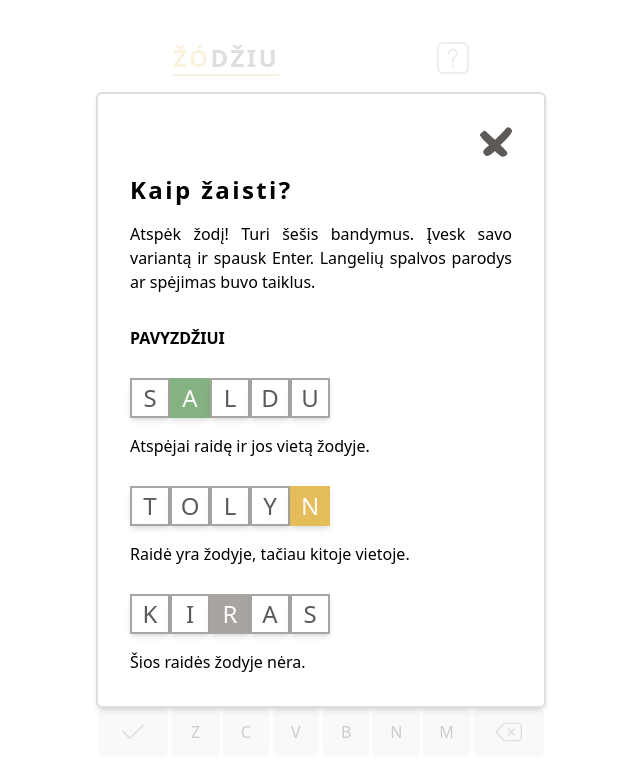
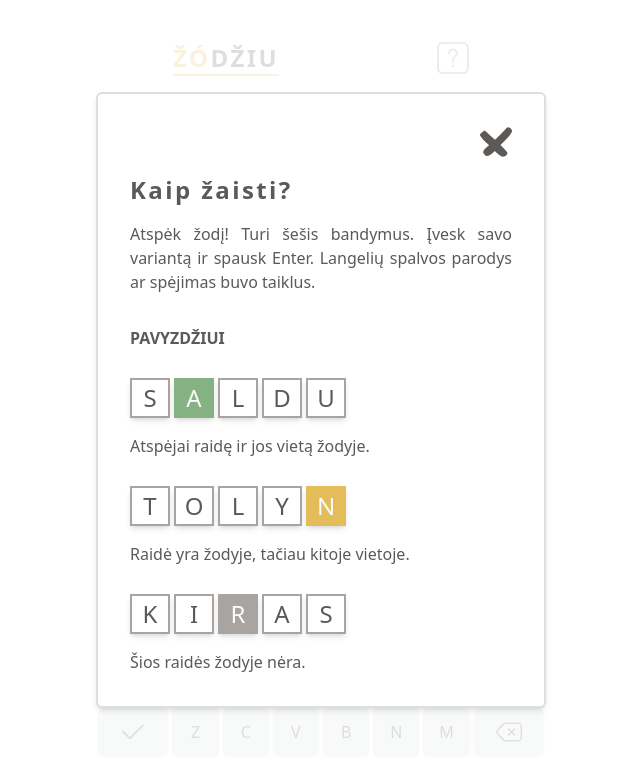
Before and after one commit to simas-b/zodziu-react, a React (Create React App) app: page / in a window 1280 px wide. Both pictures are taken after a click on the element 772 px from the left and 58 px from the top of the page. Shown: the top 780 px of the page, without its empty margins (319-959 px from the left). Built offline with nearby package versions, Linux system fonts and the light colour scheme.

Commit message:
remove tap highlight

```diff
--- a/src/App.tsx
+++ b/src/App.tsx
@@ -15,8 +15,6 @@ function App() {
   const [isResultsOpen, setIsResultsOpen] = useState(true);
 
   const isGameOver = !!endGameState;
-
-  if (endGameState) console.log("sveikinu", endGameState);
 
   return (
     <Layout>
--- a/src/components/Board.tsx
+++ b/src/components/Board.tsx
@@ -36,6 +36,7 @@ export default function Board({
     // End game
     if (guesses.length === 6 || guesses[guesses.length - 1] === targetWord)
       onGameEnd(guesses);
+
   }, [guesses, targetWord, onLettersExhausted, onGameEnd]);
 
   return (
--- a/src/components/Key.tsx
+++ b/src/components/Key.tsx
@@ -26,7 +26,6 @@ const style = [
   "shadow",
   "uppercase",
   "select-none",
-  "duration-500",
 ];
 
 export default function Key({
--- a/src/components/Layout.tsx
+++ b/src/components/Layout.tsx
@@ -14,7 +14,7 @@ export default function Layout({ children }: Props) {
 }
 
 const styles = {
-  main: ["h-screen", "p-4", "items-center", "color-dark", "bg-white"],
+  main: ["h-screen", "p-4", "items-center", "text-dark", "bg-white"],
   container: [
     "flex",
     "flex-col",
--- a/src/components/Rules.tsx
+++ b/src/components/Rules.tsx
@@ -12,7 +12,7 @@ export default function Rules() {
         Langelių spalvos parodys ar spėjimas buvo taiklus.
       </p>
       <h3 className="pt-8 mb-4 text-md uppercase font-semibold">PAVYZDŽIUI</h3>
-      <div className="flex mt-3">
+      <div className="grid grid-cols-5 gap-1 mt-3">
         <Square color="white" letter="s" small />
         <Square color="green" letter="a" small />
         <Square color="white" letter="l" small />
@@ -20,7 +20,7 @@ export default function Rules() {
         <Square color="white" letter="u" small />
       </div>
       <p className="my-4">Atspėjai raidę ir jos vietą žodyje.</p>
-      <div className="flex mt-3">
+      <div className="grid grid-cols-5 gap-1 mt-3">
         <Square color="white" letter="t" small />
         <Square color="white" letter="o" small />
         <Square color="white" letter="l" small />
@@ -28,7 +28,7 @@ export default function Rules() {
         <Square color="yellow" letter="n" small />
       </div>
       <p className="my-4">Raidė yra žodyje, tačiau kitoje vietoje.</p>
-      <div className="flex mt-3">
+      <div className="grid grid-cols-5 gap-1 mt-3">
         <Square color="white" letter="k" small />
         <Square color="white" letter="i" small />
         <Square color="gray" letter="r" small />
--- a/src/styles/style.css
+++ b/src/styles/style.css
@@ -1,6 +1,10 @@
 @tailwind base;
 @tailwind components;
 @tailwind utilities;
+
+div {
+  -webkit-tap-highlight-color: transparent;
+}
 
 .custom-flex-1\.8 {
   flex: 1.8;
```
